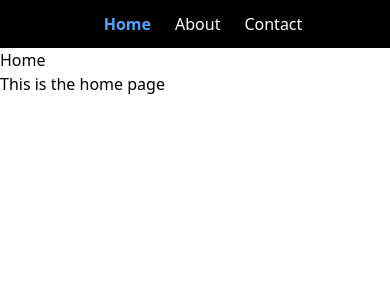
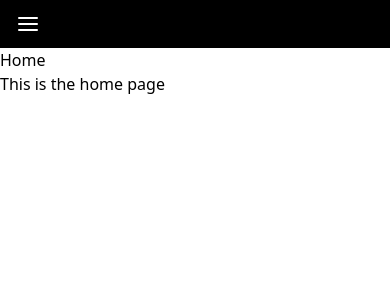
Before and after one commit to cucui14/personal-website, a React (Vite) app: page / in a window 390 px wide. Shown: the top 300 px of the page. Built offline with nearby package versions, Linux system fonts and the light colour scheme.

Commit message:
Updates to the navigatio menu to be responsive for deskto and mobile. Added hamburger menu for mobile

```diff
--- a/package.json
+++ b/package.json
@@ -14,6 +14,7 @@
     "framer-motion": "^12.5.0",
     "react": "^19.0.0",
     "react-dom": "^19.0.0",
+    "react-icons": "^5.5.0",
     "react-router-dom": "^7.4.0",
     "tailwindcss": "^4.0.14"
   },
--- a/src/components/navbar/Navbar.jsx
+++ b/src/components/navbar/Navbar.jsx
@@ -1,23 +1,65 @@
-import { NavLink } from 'react-router-dom';
+import { useState } from "react";
+import { NavLink } from "react-router-dom";
+import { FiMenu, FiX } from "react-icons/fi"; // Icons for menu open/close
 
 const Navbar = () => {
+    const [menuOpen, setMenuOpen] = useState(false);
+
     const navLinks = [
-        { name: 'Home', path: '/' },
-        { name: 'About', path: '/about' },
-        { name: 'Contact', path: '/contact' },
+        { name: "Home", path: "/" },
+        { name: "About", path: "/about" },
+        { name: "Contact", path: "/contact" },
     ];
 
     return (
-        <div className='bg-black h-12 flex items-center justify-center pl-4 navbar-slide'>
-            <ul className='flex gap-6 text-white'>
+        <div className="bg-black h-12 flex items-center justify-between md:justify-center px-4 navbar-slide">
+            {/* Hamburger Menu Icon */}
+            <button
+                className="text-white text-2xl md:hidden"
+                onClick={() => setMenuOpen(!menuOpen)}
+            >
+                {menuOpen ? <FiX /> : <FiMenu />}
+            </button>
+
+            {/* Navbar Links - Shown on larger screens */}
+            <ul className="hidden md:flex gap-6 text-white">
                 {navLinks.map((link) => (
                     <li key={link.name}>
-                        <NavLink to={link.path} className={({ isActive }) => `hover:font-bold ${isActive ? 'text-blue-400 font-bold' : ''}`}>{link.name}</NavLink>
+                        <NavLink
+                            to={link.path}
+                            className={({ isActive }) => isActive ? "text-yellow-400 font-bold" : "hover:font-bold"}
+                        >
+                            {link.name}
+                        </NavLink>
                     </li>
                 ))}
             </ul>
+
+            {/* Mobile Menu - Slide In When Open */}
+            <div className={`fixed top-0 left-0 w-64 h-full bg-black transform transition-transform duration-300 ${menuOpen ? "translate-x-0" : "-translate-x-full"} md:hidden`}>
+                <button
+                    className="absolute top-4 right-4 text-white text-2xl"
+                    onClick={() => setMenuOpen(false)}
+                >
+                    <FiX />
+                </button>
+
+                <ul className="flex flex-col mt-16 gap-6 text-white pl-6">
+                    {navLinks.map((link) => (
+                        <li key={link.name}>
+                            <NavLink
+                                to={link.path}
+                                className={({ isActive }) => isActive ? "text-yellow-400 font-bold" : "hover:font-bold"}
+                                onClick={() => setMenuOpen(false)} // Close menu on click
+                            >
+                                {link.name}
+                            </NavLink>
+                        </li>
+                    ))}
+                </ul>
+            </div>
         </div>
-    )
+    );
 }
 
 export default Navbar;
```
Also changed, not shown: 1 other file (tests, documents, lock files or other folders).
